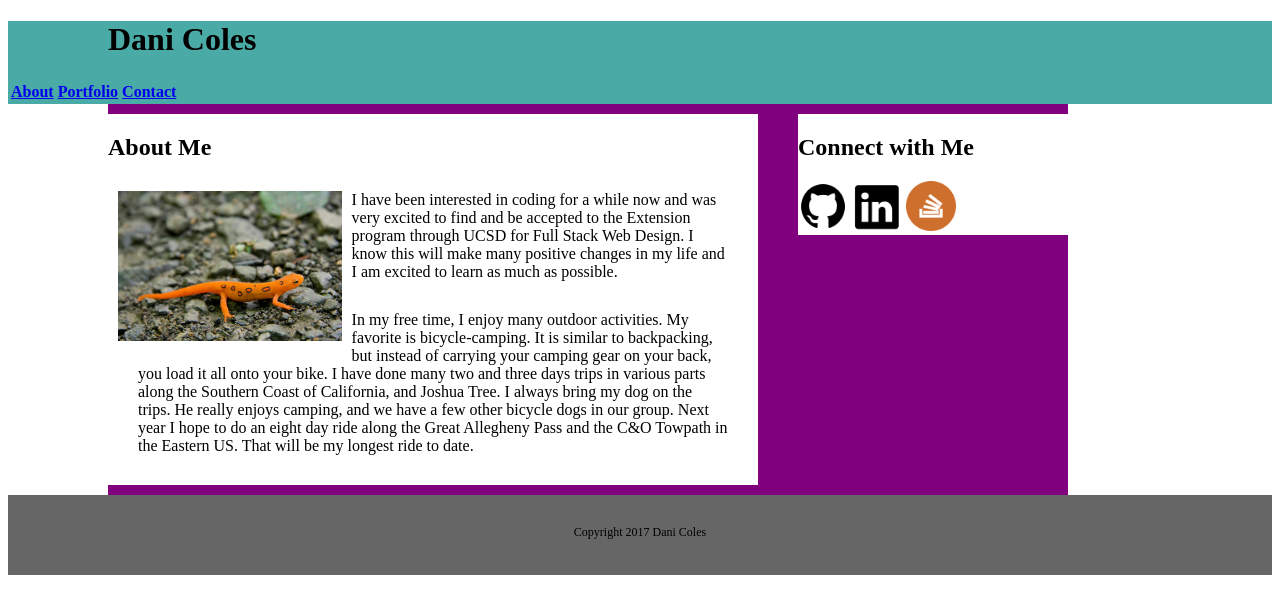
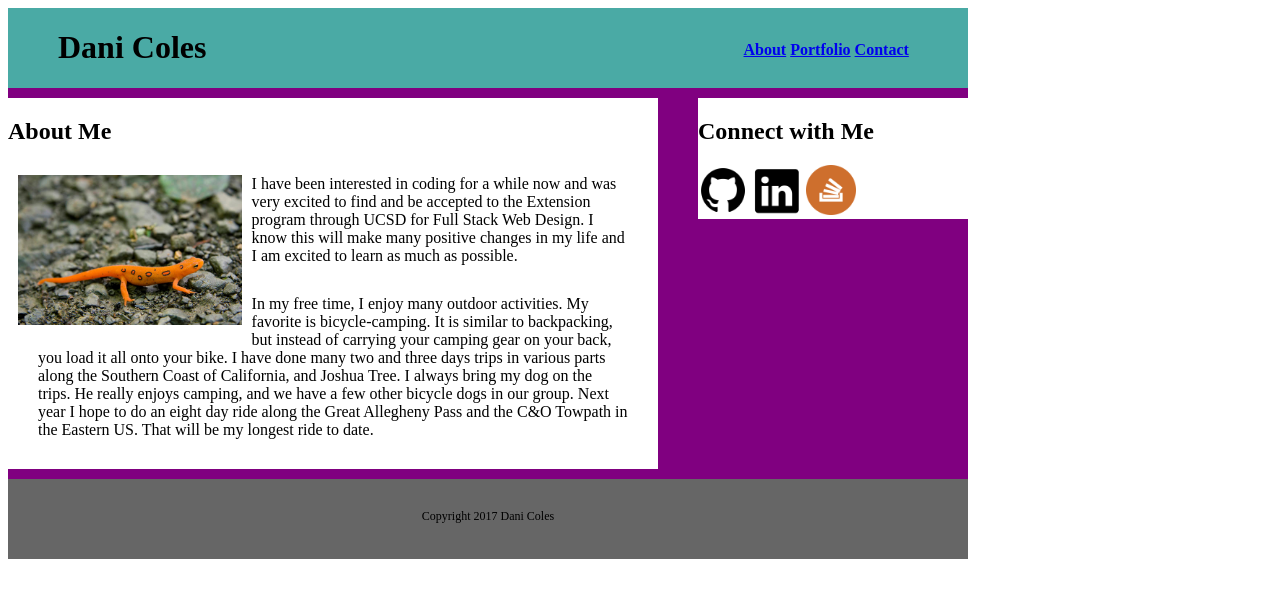
Before and after one commit to danicoles/Basic-Portfolio, a plain HTML site: page index.html in a window 1280 px wide. Drawn offline with Linux system fonts and the light colour scheme.

Commit message:
hardhomework

```diff
--- a/assets/css/style.css
+++ b/assets/css/style.css
@@ -1,5 +1,6 @@
 header {
 		background-color: #4aaaa5;
+		display: flex;
 
 }
 
@@ -8,15 +9,21 @@ section {
 
 		width: 960px;
 		float: left;
-		margin-left: 100px;
+
+}
+
+body {
+		width: 960px;
 }
 
 #name {
-		padding-left: 100px;
+		padding-left: 50px;
+		flex: 3;
 }
 
-#table {
-
+#links {
+		flex: 1;
+		margin-top: 30px;
 }
 
 #div1 {
```
